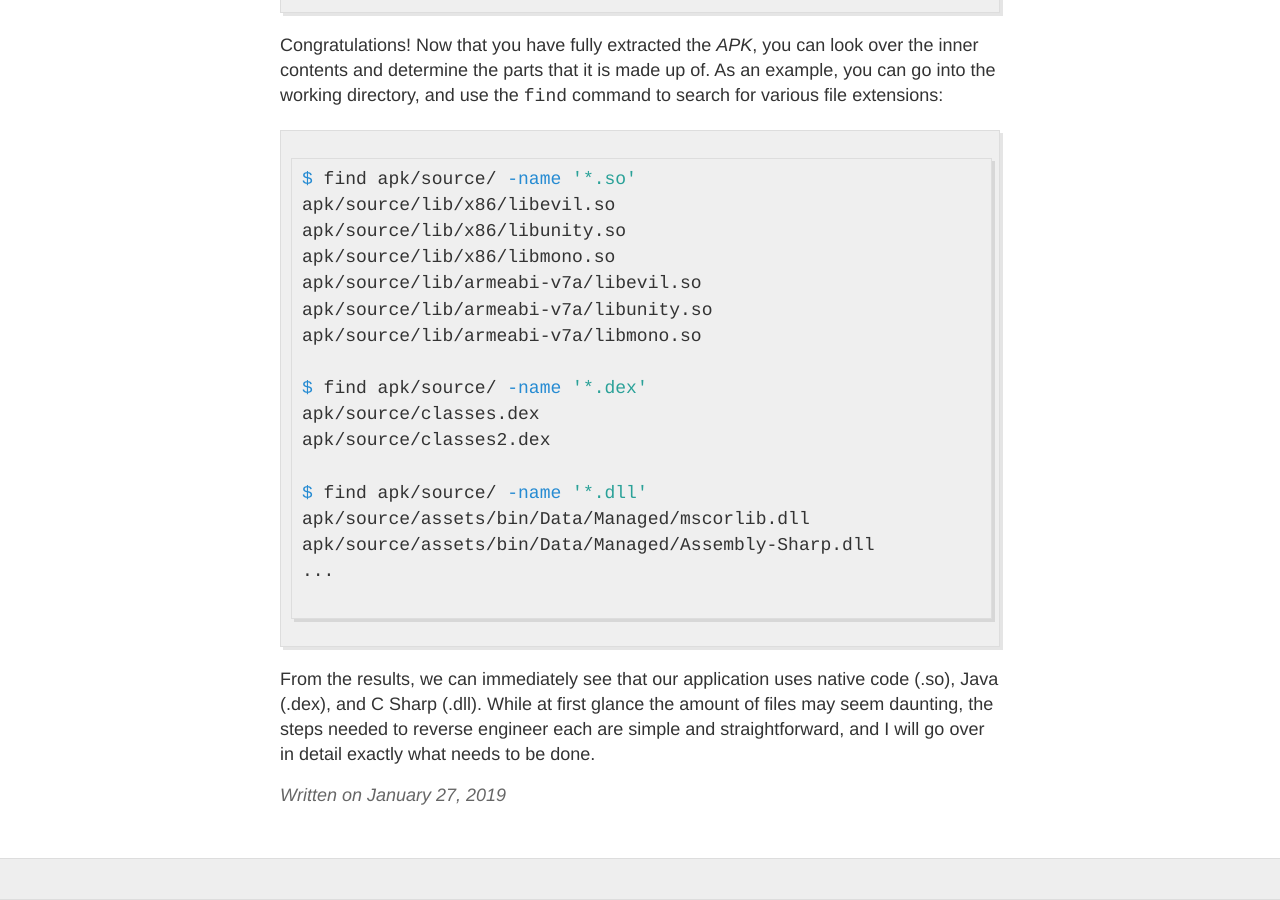
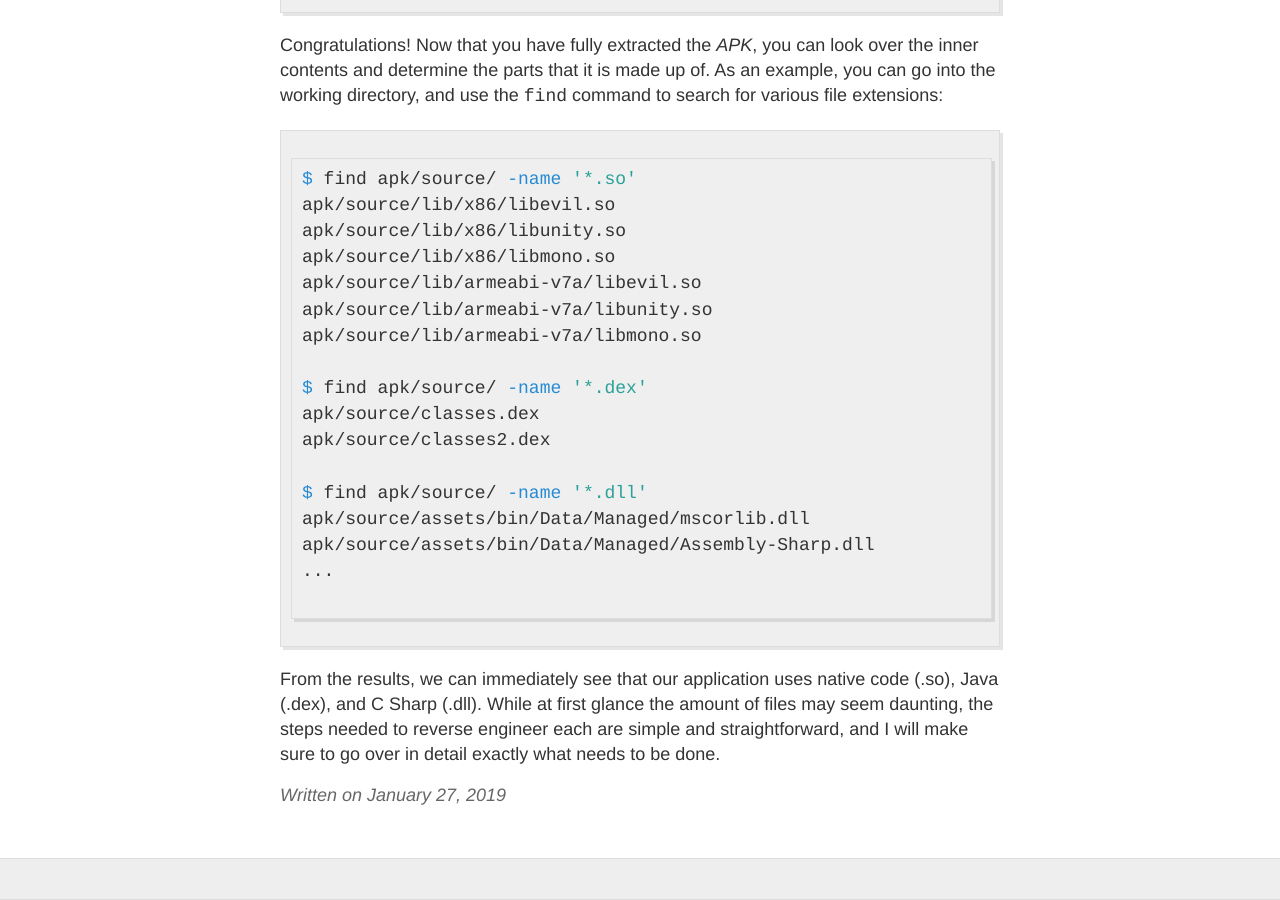
Before and after one commit to eng-1/eng-1.github.io, a Jekyll site: the page built from _posts/2019-1-27-APK-Unpacking.md, in a window 1280 px wide and 900 px high, scrolled down 1798 px. Built offline with Jekyll 4.4.1, drawn with Linux system fonts in a browser that asks for light colours.

Commit message:
Improves sentence.

````diff
--- a/_posts/2019-1-27-APK-Unpacking.md
+++ b/_posts/2019-1-27-APK-Unpacking.md
@@ -70,4 +70,4 @@ apk/source/assets/bin/Data/Managed/Assembly-Sharp.dll
 ...
 
 ```
- From the results, we can immediately see that our application uses native code (.so), Java (.dex), and C Sharp (.dll). While at first glance the amount of files may seem daunting, the steps needed to reverse engineer each are simple and straightforward, and I will go over in detail exactly what needs to be done.
+ From the results, we can immediately see that our application uses native code (.so), Java (.dex), and C Sharp (.dll). While at first glance the amount of files may seem daunting, the steps needed to reverse engineer each are simple and straightforward, and I will make sure to go over in detail exactly what needs to be done.
````
